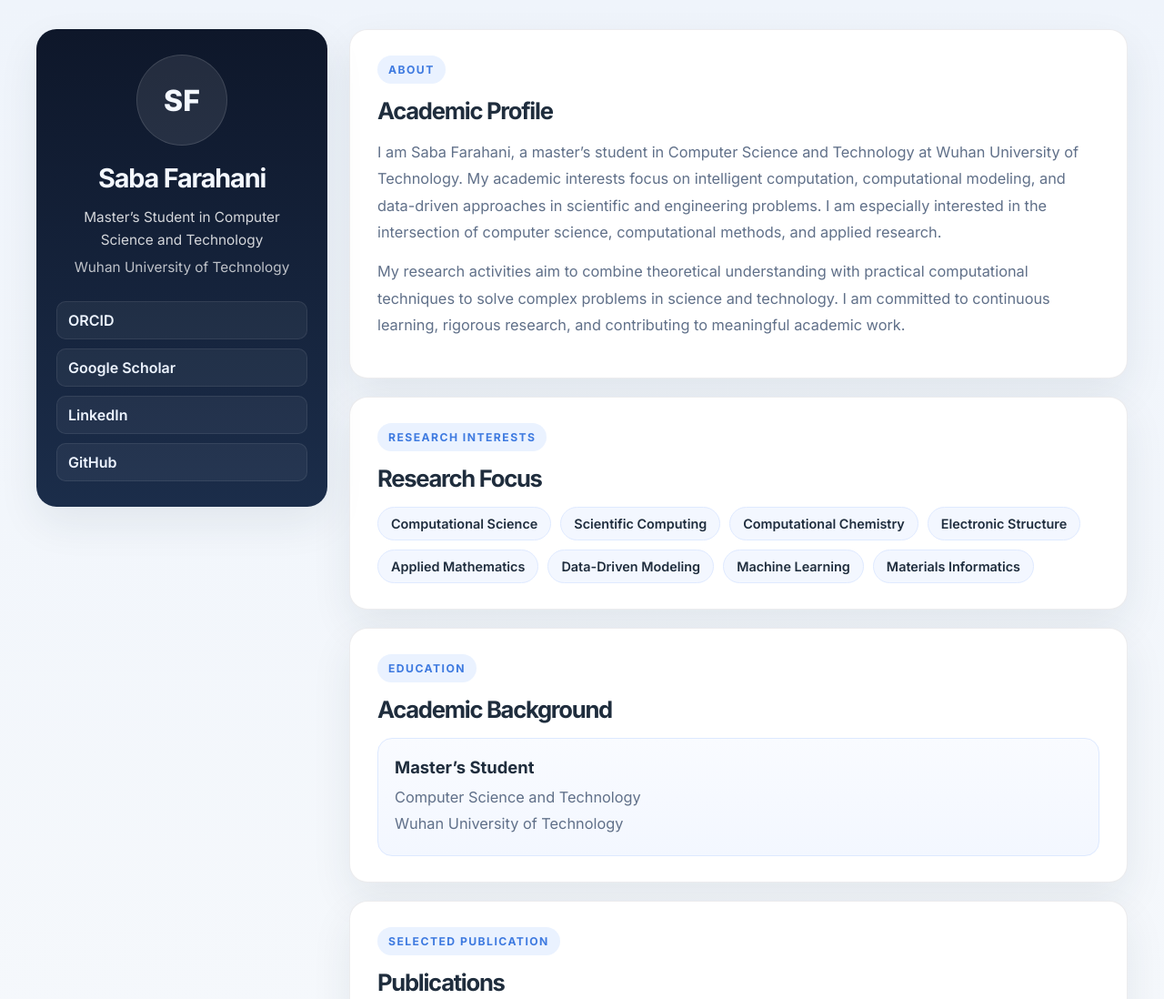
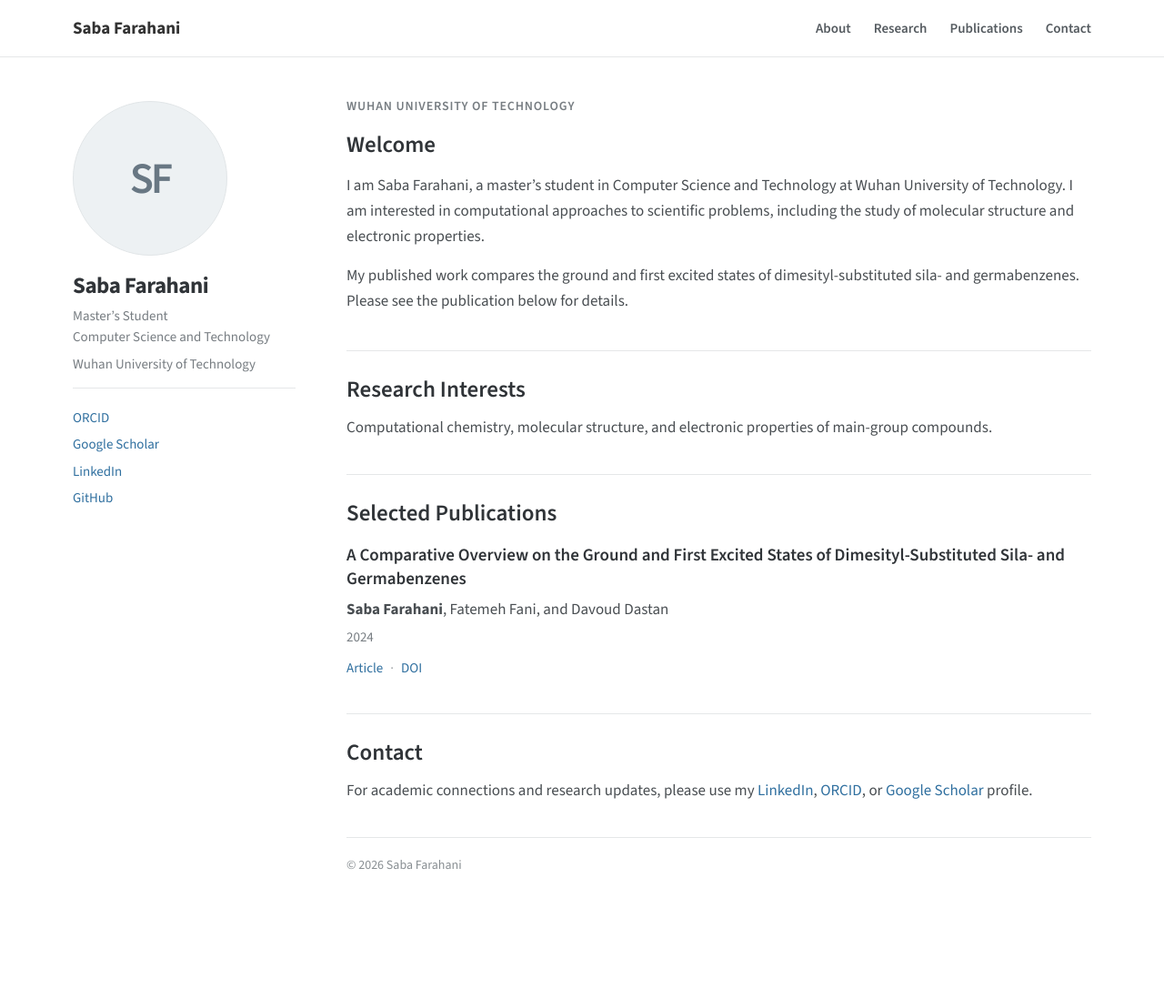
Before and after one commit to yuri99coder/sabafarahani.github.io, a plain HTML site: page index.html in a window 1280 px wide. Shown: the top 1098 px of the page at 91% size. After the commit the page ends 1032 px from the top, so only its background shows below. Drawn offline with nearby package versions, Linux system fonts and the light colour scheme.

Commit message:
Restyle Saba Farahani academic profile to match Jun Zhou site layout

```diff
--- a/index.html
+++ b/index.html
@@ -2,114 +2,101 @@
 <html lang="en">
   <head>
     <meta charset="UTF-8" />
-    <meta name="viewport" content="width=device-width, initial-scale=1.0" />
+    <meta name="viewport" content="width=device-width, initial-scale=1" />
     <meta
       name="description"
-      content="Academic profile of Saba Farahani, master's student in Computer Science and Technology at Wuhan University of Technology."
+      content="Saba Farahani is a master's student in Computer Science and Technology at Wuhan University of Technology."
     />
-    <title>Saba Farahani | Academic Profile</title>
+    <title>Saba Farahani</title>
     <link rel="preconnect" href="https://fonts.googleapis.com" />
     <link rel="preconnect" href="https://fonts.gstatic.com" crossorigin />
     <link
-      href="https://fonts.googleapis.com/css2?family=Inter:wght@400;500;600;700;800&display=swap"
+      href="https://fonts.googleapis.com/css2?family=Source+Sans+3:wght@400;500;600;700&display=swap"
       rel="stylesheet"
     />
     <link rel="stylesheet" href="styles.css" />
   </head>
   <body>
-    <div class="page-shell">
-      <aside class="sidebar">
-        <div class="profile-card">
-          <div class="avatar">SF</div>
-          <h1>Saba Farahani</h1>
-          <p class="role">
-            Master’s Student in Computer Science and Technology
-            <span>Wuhan University of Technology</span>
-          </p>
+    <header class="topbar">
+      <div class="topbar-inner">
+        <a class="site-name" href="#top">Saba Farahani</a>
+        <nav aria-label="Main navigation">
+          <a href="#about">About</a>
+          <a href="#research">Research</a>
+          <a href="#publications">Publications</a>
+          <a href="#contact">Contact</a>
+        </nav>
+      </div>
+    </header>
 
-          <div class="social-links">
-            <a href="https://orcid.org/0009-0009-8937-1353" target="_blank" rel="noreferrer">ORCID</a>
-            <a href="https://scholar.google.com/citations?user=LYnRiNcAAAAJ&hl=en" target="_blank" rel="noreferrer">Google Scholar</a>
-            <a href="https://www.linkedin.com/in/saba-farahani" target="_blank" rel="noreferrer">LinkedIn</a>
-            <a href="https://github.com/yuri99coder" target="_blank" rel="noreferrer">GitHub</a>
-          </div>
-        </div>
+    <div class="layout" id="top">
+      <aside class="author-profile" aria-label="Author profile">
+        <div class="portrait" aria-label="Saba Farahani initials">SF</div>
+        <h1>Saba Farahani</h1>
+        <p class="position">Master’s Student<br />Computer Science and Technology</p>
+        <p class="affiliation">Wuhan University of Technology</p>
+
+        <ul class="profile-links">
+          <li><a href="https://orcid.org/0009-0009-8937-1353" target="_blank" rel="noopener noreferrer">ORCID</a></li>
+          <li><a href="https://scholar.google.com/citations?user=LYnRiNcAAAAJ&amp;hl=en" target="_blank" rel="noopener noreferrer">Google Scholar</a></li>
+          <li><a href="https://www.linkedin.com/in/saba-farahani" target="_blank" rel="noopener noreferrer">LinkedIn</a></li>
+          <li><a href="https://github.com/yuri99coder" target="_blank" rel="noopener noreferrer">GitHub</a></li>
+        </ul>
       </aside>
 
-      <main class="content">
-        <section class="section" id="about">
-          <div class="section-label">About</div>
-          <h2>Academic Profile</h2>
+      <main class="main-content">
+        <section class="intro" id="about">
+          <p class="eyebrow">Wuhan University of Technology</p>
+          <h2>Welcome</h2>
           <p>
             I am Saba Farahani, a master’s student in Computer Science and Technology at Wuhan
-            University of Technology. My academic interests focus on intelligent computation,
-            computational modeling, and data-driven approaches in scientific and engineering
-            problems. I am especially interested in the intersection of computer science,
-            computational methods, and applied research.
+            University of Technology. I am interested in computational approaches to scientific
+            problems, including the study of molecular structure and electronic properties.
           </p>
           <p>
-            My research activities aim to combine theoretical understanding with practical
-            computational techniques to solve complex problems in science and technology. I am
-            committed to continuous learning, rigorous research, and contributing to meaningful
-            academic work.
+            My published work compares the ground and first excited states of dimesityl-substituted
+            sila- and germabenzenes. Please see the publication below for details.
           </p>
         </section>
 
-        <section class="section" id="research">
-          <div class="section-label">Research Interests</div>
-          <h2>Research Focus</h2>
-          <div class="tags">
-            <span>Computational Science</span>
-            <span>Scientific Computing</span>
-            <span>Computational Chemistry</span>
-            <span>Electronic Structure</span>
-            <span>Applied Mathematics</span>
-            <span>Data-Driven Modeling</span>
-            <span>Machine Learning</span>
-            <span>Materials Informatics</span>
-          </div>
+        <section class="content-section" id="research">
+          <h2>Research Interests</h2>
+          <p>
+            Computational chemistry, molecular structure, and electronic properties of main-group
+            compounds.
+          </p>
         </section>
 
-        <section class="section" id="education">
-          <div class="section-label">Education</div>
-          <h2>Academic Background</h2>
-          <div class="info-card">
-            <h3>Master’s Student</h3>
-            <p>Computer Science and Technology</p>
-            <p>Wuhan University of Technology</p>
-          </div>
-        </section>
-
-        <section class="section" id="publications">
-          <div class="section-label">Selected Publication</div>
-          <h2>Publications</h2>
-
-          <article class="paper-card">
+        <section class="content-section" id="publications">
+          <h2>Selected Publications</h2>
+          <article class="publication">
             <h3>
               A Comparative Overview on the Ground and First Excited States of Dimesityl-Substituted
               Sila- and Germabenzenes
             </h3>
-            <p class="authors">Saba Farahani, Fatemeh Fani, Davoud Dastan</p>
-            <p class="meta">Published: May 2024</p>
-            <div class="paper-links">
-              <a href="https://ejtas.com/index.php/journal/article/view/1361" target="_blank" rel="noreferrer">
-                View Article
-              </a>
-              <a href="https://doi.org/10.5281/zenodo.11019144" target="_blank" rel="noreferrer">
-                DOI
-              </a>
-            </div>
+            <p class="authors"><strong>Saba Farahani</strong>, Fatemeh Fani, and Davoud Dastan</p>
+            <p class="venue">2024</p>
+            <p class="publication-links">
+              <a href="https://ejtas.com/index.php/journal/article/view/1361" target="_blank" rel="noopener noreferrer">Article</a>
+              <span aria-hidden="true">·</span>
+              <a href="https://doi.org/10.5281/zenodo.11019144" target="_blank" rel="noopener noreferrer">DOI</a>
+            </p>
           </article>
         </section>
 
-        <section class="section" id="contact">
-          <div class="section-label">Contact</div>
-          <h2>Get in Touch</h2>
+        <section class="content-section" id="contact">
+          <h2>Contact</h2>
           <p>
-            I welcome opportunities for collaboration, academic exchange, and research discussions.
-            Please feel free to connect through the links provided on this page.
+            For academic connections and research updates, please use my
+            <a href="https://www.linkedin.com/in/saba-farahani" target="_blank" rel="noopener noreferrer">LinkedIn</a>,
+            <a href="https://orcid.org/0009-0009-8937-1353" target="_blank" rel="noopener noreferrer">ORCID</a>,
+            or <a href="https://scholar.google.com/citations?user=LYnRiNcAAAAJ&amp;hl=en" target="_blank" rel="noopener noreferrer">Google Scholar</a> profile.
           </p>
         </section>
+
+        <footer>
+          <p>© <span id="year">2026</span> Saba Farahani</p>
+        </footer>
       </main>
     </div>
   </body>
--- a/styles.css
+++ b/styles.css
@@ -1,18 +1,15 @@
-:root {
-  --bg: #f3f5f8;
-  --panel: #ffffff;
-  --sidebar: #0e172a;
-  --sidebar-alt: #1b2d4a;
-  --accent: #3e7ae0;
-  --accent-soft: #eaf2ff;
-  --text: #1f2d3d;
-  --muted: #607089;
-  --border: rgba(15, 23, 42, 0.08);
-  --shadow: 0 18px 45px rgba(31, 45, 61, 0.08);
+* {
+  box-sizing: border-box;
 }
 
-* {
-  box-sizing: border-box;
+:root {
+  color-scheme: light;
+  --text: #494e52;
+  --heading: #303438;
+  --muted: #777d82;
+  --link: #2f6f9f;
+  --border: #e5e7e8;
+  --page-width: 1120px;
 }
 
 html {
@@ -21,222 +18,266 @@ html {
 
 body {
   margin: 0;
-  font-family: "Inter", sans-serif;
-  background: linear-gradient(180deg, #eff4fb 0%, #f8fafc 100%);
+  background: #fff;
   color: var(--text);
+  font-family: "Source Sans 3", "Helvetica Neue", Arial, sans-serif;
+  font-size: 17px;
+  line-height: 1.65;
 }
 
-img {
-  max-width: 100%;
-  display: block;
+a {
+  color: var(--link);
+  text-decoration: none;
 }
 
-.page-shell {
-  width: min(1200px, calc(100% - 32px));
-  margin: 32px auto;
+a:hover,
+a:focus-visible {
+  text-decoration: underline;
+}
+
+.topbar {
+  min-height: 62px;
+  border-bottom: 1px solid var(--border);
+  background: #fff;
+}
+
+.topbar-inner {
+  width: min(var(--page-width), calc(100% - 48px));
+  min-height: 62px;
+  margin: 0 auto;
+  display: flex;
+  align-items: center;
+  justify-content: space-between;
+  gap: 24px;
+}
+
+.site-name {
+  color: #333;
+  font-size: 19px;
+  font-weight: 700;
+  white-space: nowrap;
+}
+
+.topbar nav {
+  display: flex;
+  flex-wrap: wrap;
+  gap: 25px;
+}
+
+.topbar nav a {
+  color: #555b60;
+  font-size: 15px;
+  font-weight: 600;
+}
+
+.layout {
+  width: min(var(--page-width), calc(100% - 48px));
+  margin: 42px auto 70px;
   display: grid;
-  grid-template-columns: 320px minmax(0, 1fr);
-  gap: 24px;
+  grid-template-columns: 245px minmax(0, 1fr);
+  gap: 56px;
   align-items: start;
 }
 
-.sidebar {
+.author-profile {
   position: sticky;
-  top: 24px;
+  top: 28px;
+  padding-top: 6px;
+  font-size: 15px;
+  line-height: 1.5;
 }
 
-.profile-card {
-  background: linear-gradient(180deg, var(--sidebar) 0%, var(--sidebar-alt) 100%);
-  color: #f4f8ff;
-  border-radius: 22px;
-  padding: 28px 22px;
-  box-shadow: var(--shadow);
+.portrait {
+  width: 170px;
+  height: 170px;
+  border-radius: 50%;
+  margin-bottom: 18px;
+  display: grid;
+  place-items: center;
+  background: #edf1f3;
+  border: 1px solid #e1e5e7;
+  color: #687783;
+  font-size: 48px;
+  font-weight: 600;
+  letter-spacing: -3px;
 }
 
-.avatar {
-  width: 100px;
-  height: 100px;
-  display: grid;
-  place-items: center;
-  font-size: 2rem;
-  font-weight: 800;
-  border-radius: 50%;
-  background: rgba(255, 255, 255, 0.09);
-  border: 1px solid rgba(255, 255, 255, 0.12);
-  margin: 0 auto 18px;
+.author-profile h1 {
+  margin: 0 0 7px;
+  color: var(--heading);
+  font-size: 25px;
+  line-height: 1.2;
+  letter-spacing: -0.5px;
 }
 
-.profile-card h1 {
-  margin: 0;
-  text-align: center;
-  font-size: clamp(1.8rem, 2vw, 2.2rem);
-  letter-spacing: -0.04em;
-}
-
-.role {
-  margin-top: 14px;
-  text-align: center;
-  color: rgba(255, 255, 255, 0.82);
-  line-height: 1.6;
-  font-size: 0.96rem;
-}
-
-.role span {
-  display: block;
-  margin-top: 6px;
-  color: rgba(255, 255, 255, 0.72);
-}
-
-.social-links {
-  display: flex;
-  flex-direction: column;
-  gap: 10px;
-  margin-top: 24px;
-}
-
-.social-links a {
-  display: block;
-  color: #edf4ff;
-  text-decoration: none;
-  background: rgba(255, 255, 255, 0.05);
-  border: 1px solid rgba(255, 255, 255, 0.08);
-  padding: 10px 12px;
-  border-radius: 10px;
-  font-weight: 600;
-  transition: transform 0.2s ease, background 0.2s ease;
-}
-
-.social-links a:hover {
-  transform: translateY(-1px);
-  background: rgba(255, 255, 255, 0.09);
-}
-
-.content {
-  background: transparent;
-}
-
-.section {
-  background: var(--panel);
-  border: 1px solid var(--border);
-  border-radius: 20px;
-  padding: 28px 30px;
-  box-shadow: var(--shadow);
-  margin-bottom: 20px;
-}
-
-.section-label {
-  display: inline-block;
-  font-size: 0.76rem;
-  letter-spacing: 0.12em;
-  text-transform: uppercase;
-  font-weight: 700;
-  color: var(--accent);
-  background: var(--accent-soft);
-  border-radius: 999px;
-  padding: 8px 12px;
-}
-
-.section h2 {
-  margin: 14px 0 16px;
-  font-size: clamp(1.6rem, 2vw, 2.1rem);
-  letter-spacing: -0.05em;
-  color: var(--text);
-}
-
-.section p {
-  color: var(--muted);
-  line-height: 1.8;
-  font-size: 1.02rem;
-  margin: 0 0 14px;
-}
-
-.tags {
-  display: flex;
-  flex-wrap: wrap;
-  gap: 10px;
-}
-
-.tags span {
-  background: #f3f7ff;
-  color: var(--text);
-  border: 1px solid #dfeaff;
-  border-radius: 999px;
-  padding: 9px 14px;
-  font-size: 0.9rem;
-  font-weight: 600;
-}
-
-.info-card {
-  padding: 20px 18px;
-  border-radius: 16px;
-  background: linear-gradient(180deg, #f9fbff 0%, #f3f7ff 100%);
-  border: 1px solid #dde9ff;
-}
-
-.info-card h3 {
-  margin: 0 0 8px;
-  font-size: 1.15rem;
-  color: var(--text);
-}
-
-.info-card p {
-  margin: 0;
-  color: var(--muted);
-}
-
-.paper-card {
-  background: linear-gradient(180deg, #fff 0%, #f8fbff 100%);
-  border: 1px solid rgba(62, 122, 224, 0.14);
-  border-radius: 16px;
-  padding: 20px 18px;
-}
-
-.paper-card h3 {
-  margin: 0 0 8px;
-  font-size: 1.25rem;
-  line-height: 1.5;
-  color: var(--text);
-}
-
-.authors,
-.meta {
+.position,
+.affiliation {
   margin: 0 0 8px;
   color: var(--muted);
 }
 
-.paper-links {
-  display: flex;
-  flex-wrap: wrap;
-  gap: 12px;
-  margin-top: 16px;
+.profile-links {
+  list-style: none;
+  padding: 14px 0 0;
+  margin: 14px 0 0;
+  border-top: 1px solid var(--border);
 }
 
-.paper-links a {
-  text-decoration: none;
-  padding: 10px 14px;
-  border-radius: 10px;
-  background: var(--accent-soft);
-  color: var(--accent);
-  font-weight: 700;
+.profile-links li {
+  margin: 7px 0;
 }
 
-@media (max-width: 900px) {
-  .page-shell {
-    grid-template-columns: 1fr;
+.main-content {
+  min-width: 0;
+}
+
+.intro {
+  padding: 0 0 25px;
+  border-bottom: 1px solid var(--border);
+}
+
+.eyebrow {
+  margin: 0 0 7px;
+  color: var(--muted);
+  font-size: 14px;
+  font-weight: 600;
+  letter-spacing: 0.06em;
+  text-transform: uppercase;
+}
+
+.main-content h2 {
+  margin: 0 0 14px;
+  color: var(--heading);
+  font-size: 25px;
+  font-weight: 600;
+  line-height: 1.3;
+}
+
+.main-content p {
+  margin: 0 0 15px;
+}
+
+.content-section {
+  padding: 26px 0 22px;
+  border-bottom: 1px solid var(--border);
+}
+
+.content-section h2 {
+  margin-bottom: 12px;
+}
+
+.publication {
+  padding: 4px 0 0;
+}
+
+.publication h3 {
+  margin: 0 0 6px;
+  color: var(--heading);
+  font-size: 19px;
+  font-weight: 600;
+  line-height: 1.4;
+}
+
+.publication .authors,
+.publication .venue {
+  margin: 0 0 4px;
+}
+
+.publication .venue {
+  color: var(--muted);
+  font-size: 15px;
+}
+
+.publication-links {
+  margin-top: 9px !important;
+  font-size: 15px;
+}
+
+.publication-links span {
+  padding: 0 5px;
+  color: #a4a8ab;
+}
+
+footer {
+  padding-top: 18px;
+  color: #888e92;
+  font-size: 14px;
+}
+
+footer p {
+  margin: 0 !important;
+}
+
+@media (max-width: 760px) {
+  .topbar-inner,
+  .layout {
+    width: min(100% - 36px, var(--page-width));
   }
 
-  .sidebar {
+  .topbar-inner {
+    align-items: flex-start;
+    flex-direction: column;
+    gap: 8px;
+    padding: 12px 0;
+  }
+
+  .topbar nav {
+    gap: 16px;
+  }
+
+  .layout {
+    grid-template-columns: 1fr;
+    gap: 28px;
+    margin-top: 28px;
+  }
+
+  .author-profile {
     position: static;
+    display: grid;
+    grid-template-columns: 96px minmax(0, 1fr);
+    column-gap: 18px;
+    align-items: center;
+  }
+
+  .portrait {
+    width: 96px;
+    height: 96px;
+    grid-row: span 3;
+    margin: 0;
+    font-size: 32px;
+  }
+
+  .author-profile h1 {
+    align-self: end;
+    font-size: 23px;
+  }
+
+  .position,
+  .affiliation {
+    align-self: start;
+    margin-bottom: 3px;
+  }
+
+  .profile-links {
+    grid-column: 1 / -1;
+    display: flex;
+    flex-wrap: wrap;
+    gap: 5px 18px;
+    margin-top: 16px;
+    padding-top: 10px;
   }
 }
 
-@media (max-width: 560px) {
-  .page-shell {
-    width: min(100% - 18px, 1200px);
-    margin: 18px auto;
+@media (max-width: 420px) {
+  body {
+    font-size: 16px;
   }
 
-  .section {
-    padding: 22px 18px;
+  .topbar nav {
+    gap: 12px;
+  }
+
+  .topbar nav a {
+    font-size: 14px;
   }
 }
```
